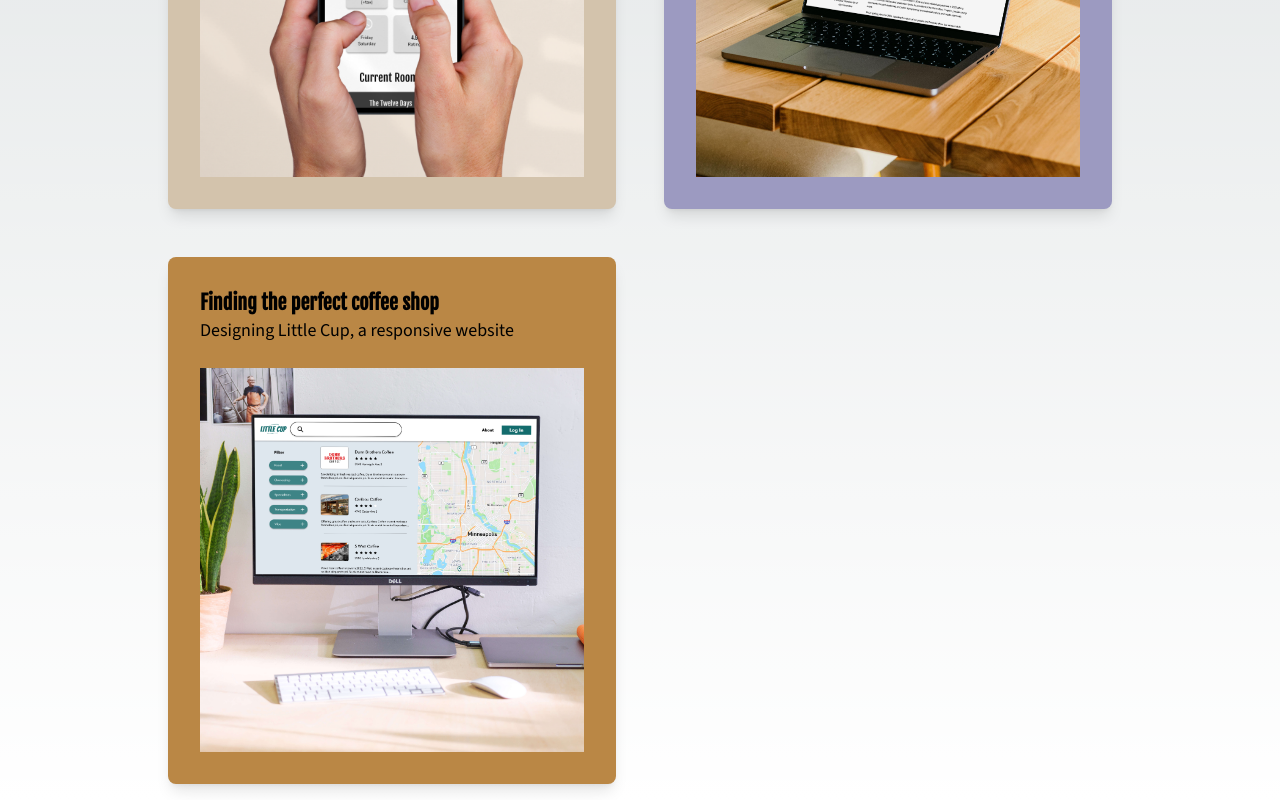
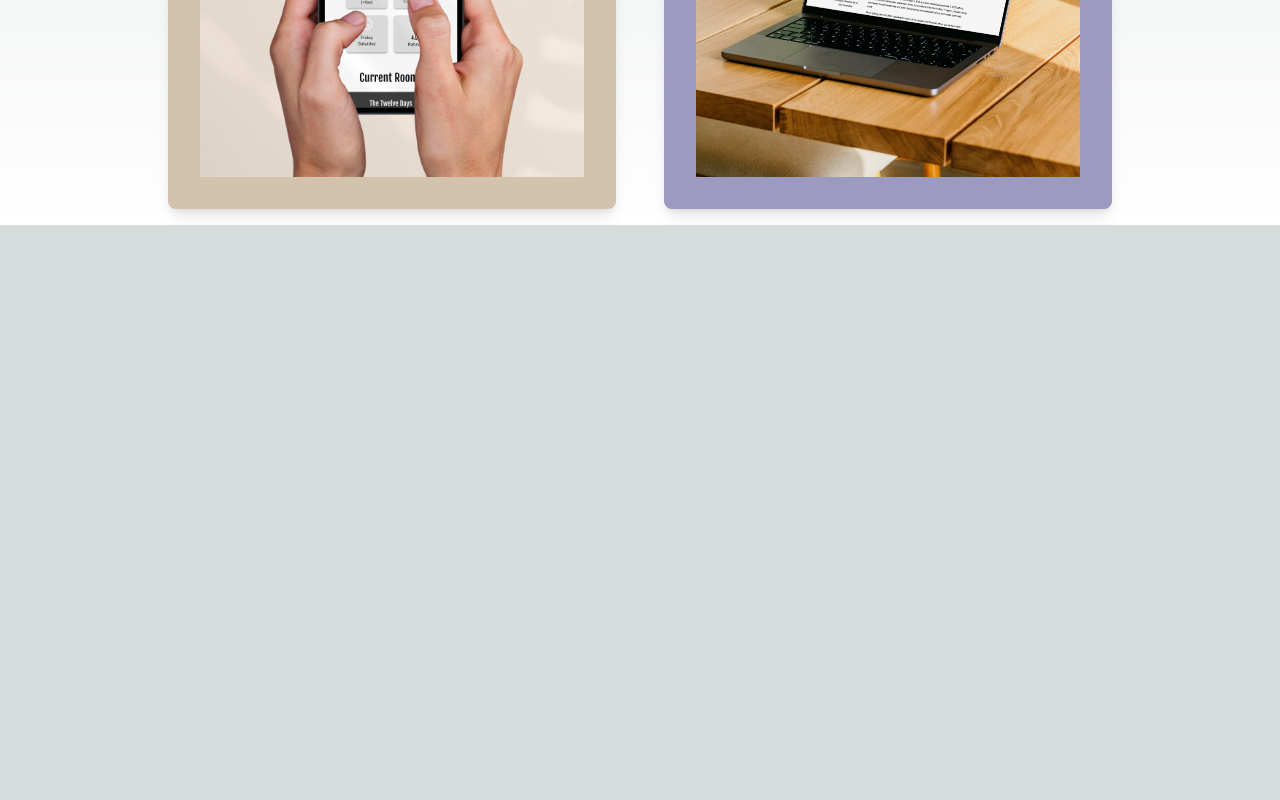
Before and after one commit to mshoemaker1/MyPortfolio, a Next.js app: page / in a window 1280 px wide. Shown: the part 730-1530 px from the top of the page. After the commit the page ends 955 px from the top, so only its background shows below. Built offline with nearby package versions, Linux system fonts and the light colour scheme.

Commit message:
hide contact and 3rd project

```diff
--- a/app/projectData.ts
+++ b/app/projectData.ts
@@ -69,27 +69,27 @@ export const data = [
       }
     }
   },
-  {
-    title: "Finding the perfect coffee shop",
-    description: "Designing Little Cup, a responsive website",
-    image: homeLittleCup,
-    bg: "bg-bronze-500",
-    path: "/projects/little-cup",
-    tags: ["Case study", "social", "consumer services"],
-    hero: {
-      image: heroLittleCup,
-      alt: "Computer on a desk",
-      bulletPoints: {
-        role: ["UX Designer"],
-        tools: ["Figma"],
-        when: ["Phase 1: 4 weeks,", "February 2024", "Phase 2: 1 week,", "June 2024"],
-      },
-      content: {
-        challenge: "The well-known sites that provide crowd-sourced reviews about businesses have expanded their purview to the point of oversaturation, leading to a cluttered map and overwhelming list of recommendations for users.",
-        goal: "Provide users an engaging experience to search and review coffee shops. The experience will include a search function with coffee shop specific filters and the ability to engage with other coffee shop loving community members.",
-      }
-    }
-  },
+  // {
+  //   title: "Finding the perfect coffee shop",
+  //   description: "Designing Little Cup, a responsive website",
+  //   image: homeLittleCup,
+  //   bg: "bg-bronze-500",
+  //   path: "/projects/little-cup",
+  //   tags: ["Case study", "social", "consumer services"],
+  //   hero: {
+  //     image: heroLittleCup,
+  //     alt: "Computer on a desk",
+  //     bulletPoints: {
+  //       role: ["UX Designer"],
+  //       tools: ["Figma"],
+  //       when: ["Phase 1: 4 weeks,", "February 2024", "Phase 2: 1 week,", "June 2024"],
+  //     },
+  //     content: {
+  //       challenge: "The well-known sites that provide crowd-sourced reviews about businesses have expanded their purview to the point of oversaturation, leading to a cluttered map and overwhelming list of recommendations for users.",
+  //       goal: "Provide users an engaging experience to search and review coffee shops. The experience will include a search function with coffee shop specific filters and the ability to engage with other coffee shop loving community members.",
+  //     }
+  //   }
+  // },
 ];
 
 export const richfieldResearchSquares = [
--- a/components/NavBar/index.tsx
+++ b/components/NavBar/index.tsx
@@ -9,7 +9,7 @@ import HamburgerIcon from "./HamburgerIcon";
 const menuItems = [
   { href: "/", label: "HOME" },
   { href: "/about", label: "ABOUT" },
-  { href: "/contact", label: "CONTACT" },
+  // { href: "/contact", label: "CONTACT" },
 ];
 
 const Navbar = () => {
```
Also changed, not shown: app/contact/#page.tsx (renamed from app/contact/page.tsx), app/projects/little-cup/#page.tsx (renamed from app/projects/little-cup/page.tsx).
